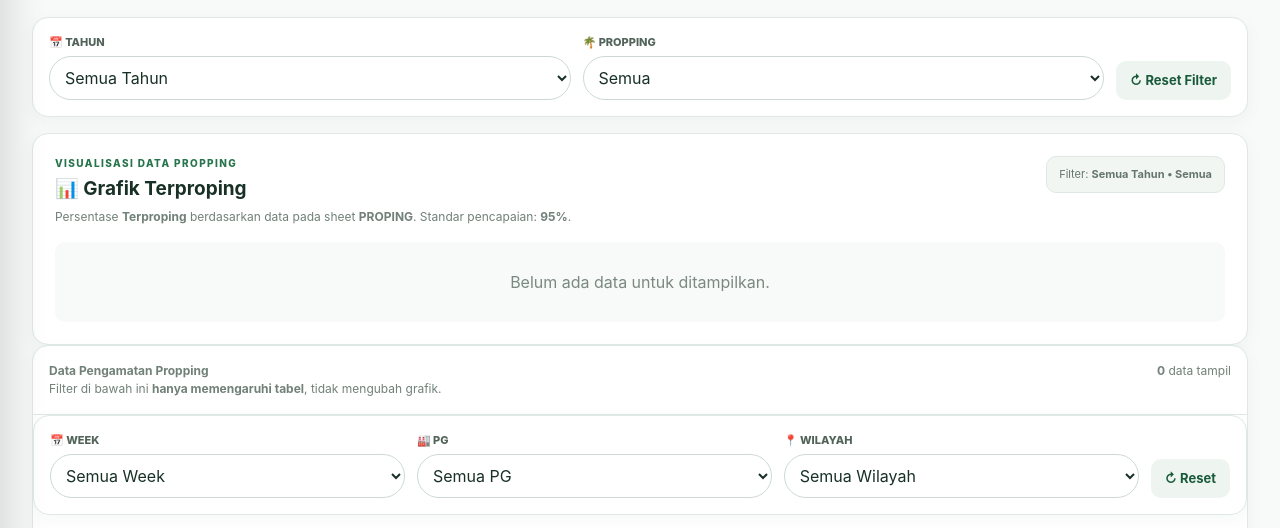
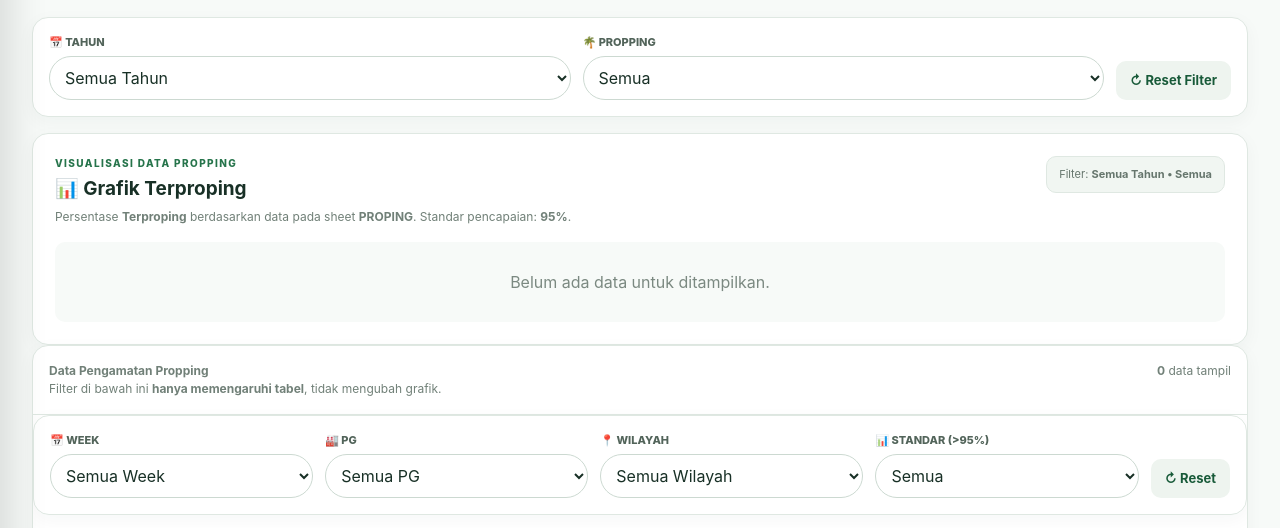
Before and after one commit to qc-banana/Website-QCBananaPlantationReformasi, a plain HTML site: page pages/propping.html in a window 1280 px wide. Shown: the part 205-733 px from the top of the page. Drawn offline with nearby package versions, Linux system fonts and the light colour scheme; no server answers.

Commit message:
Update propping.html

```diff
--- a/pages/propping.html
+++ b/pages/propping.html
@@ -515,7 +515,31 @@
           </select>
 
         </div>
+                <!-- STANDAR >95% -->
 
+        <div class="filter-group">
+
+          <label for="proppingStandardFilter">
+            📊 STANDAR (>95%)
+          </label>
+
+          <select id="proppingStandardFilter">
+
+            <option value="all">
+              Semua
+            </option>
+
+            <option value="true">
+              TRUE
+            </option>
+
+            <option value="false">
+              FALSE
+            </option>
+
+          </select>
+
+        </div>
 
         <button
           id="proppingTableReset"
```
